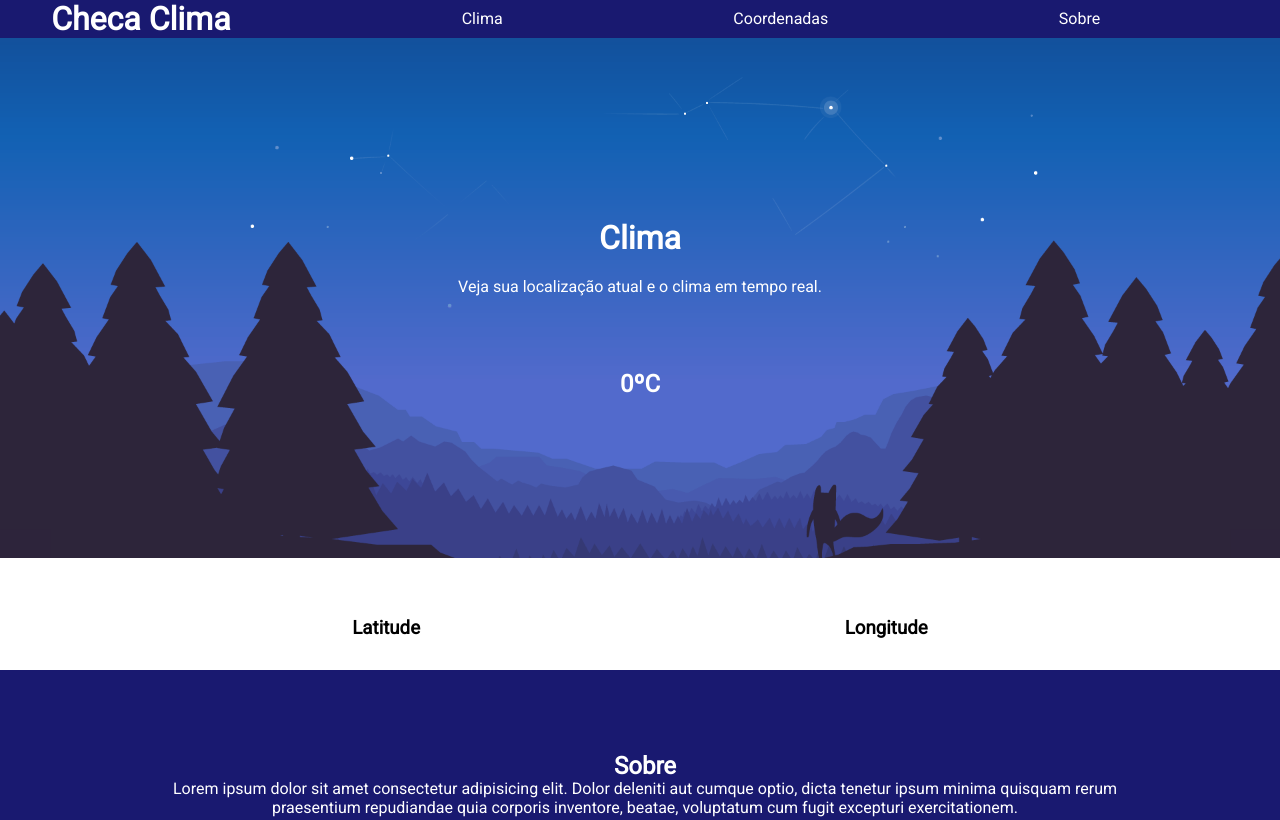
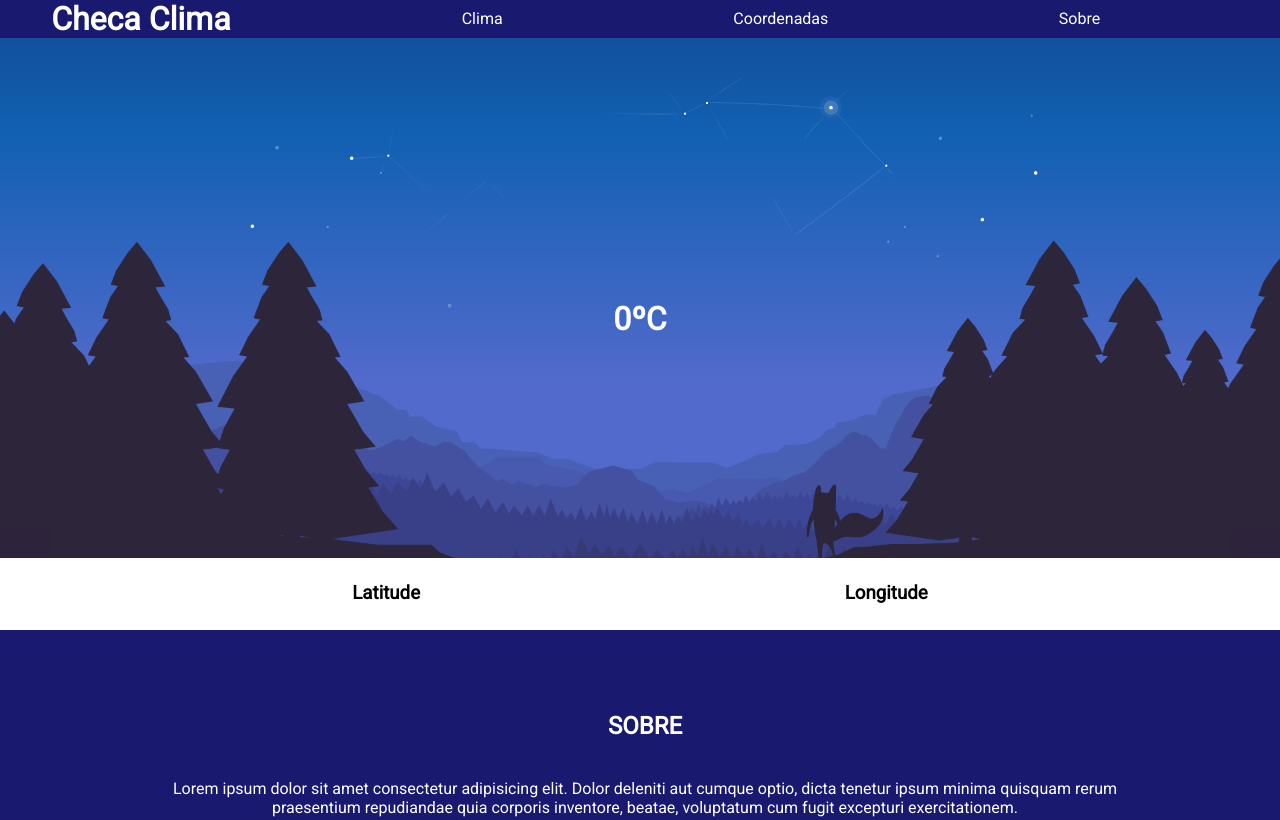
Before and after one commit to disilveira/projeto-frontend, a website built with Parcel: page index.html in a window 1280 px wide. Shown: the top 820 px of the page. Built offline with nearby package versions, Linux system fonts and the light colour scheme; no server answers.

Commit message:
Added a SASS preprocessor and fix some css errors

```diff
--- a/css/main.css
+++ b/css/main.css
@@ -76,28 +76,30 @@ header p {
 }
 
 #sobre p {
-  margin-bottom: 2.5em;
+  margin-top: 2.5em;
   max-width: 1000px;
 }
 
 #coordenadas {
   display: flex;
   flex-direction: column;
+  justify-content: center;
   align-items: center;
-  padding: 30px;
+  padding: 15px;
 }
 
 #coordenadas div {
   display: flex;
   flex-direction: column;
+  justify-content: center;
   align-items: center;
   text-align: center;
-  margin-top: 30px;
+  padding: 10px;
 }
 
 footer {
   text-align: center;
-  padding: 10px;
+  padding: 30px;
 }
 
 footer a {
--- a/index.html
+++ b/index.html
@@ -97,10 +97,8 @@
     </nav>
 
     <header id="topo">
-        <h1>Clima</h1>
-        <p>Veja sua localização atual e o clima em tempo real.</p>
         <h1 class="city"></h1>
-        <h2><span>0</span>ºC</h2>
+        <h1><span>0</span>ºC</h1>
     </header>
 
     <section id="coordenadas">
@@ -116,7 +114,7 @@
     </section>
 
     <section id="sobre">
-      <h2>Sobre</h2>
+      <h2>SOBRE</h2>
       <p>
         Lorem ipsum dolor sit amet consectetur adipisicing elit. Dolor deleniti
         aut cumque optio, dicta tenetur ipsum minima quisquam rerum praesentium
```
Also changed, not shown: scss/_coordenadas.scss (added), scss/_footer.scss (added), scss/_header.scss (added), scss/_nav.scss (added), scss/_sobre.scss (added), scss/layout.scss (added).
